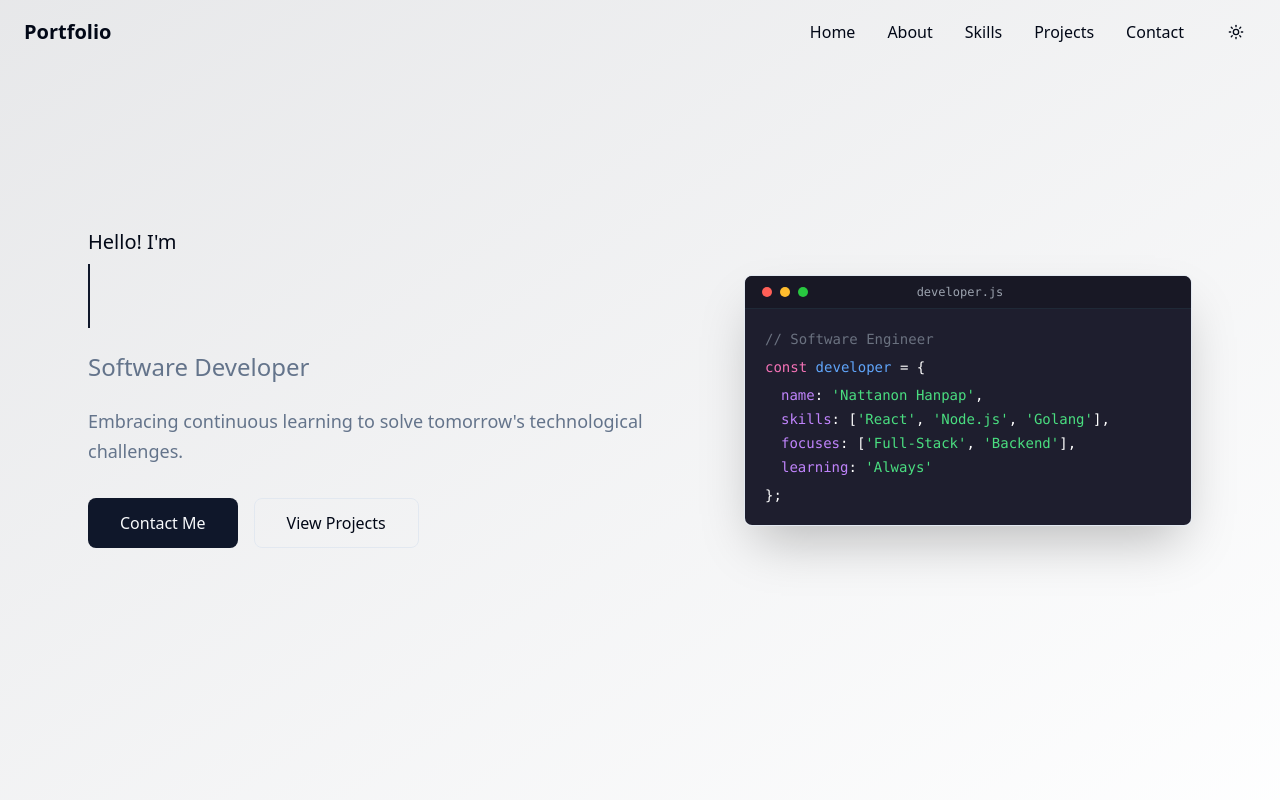
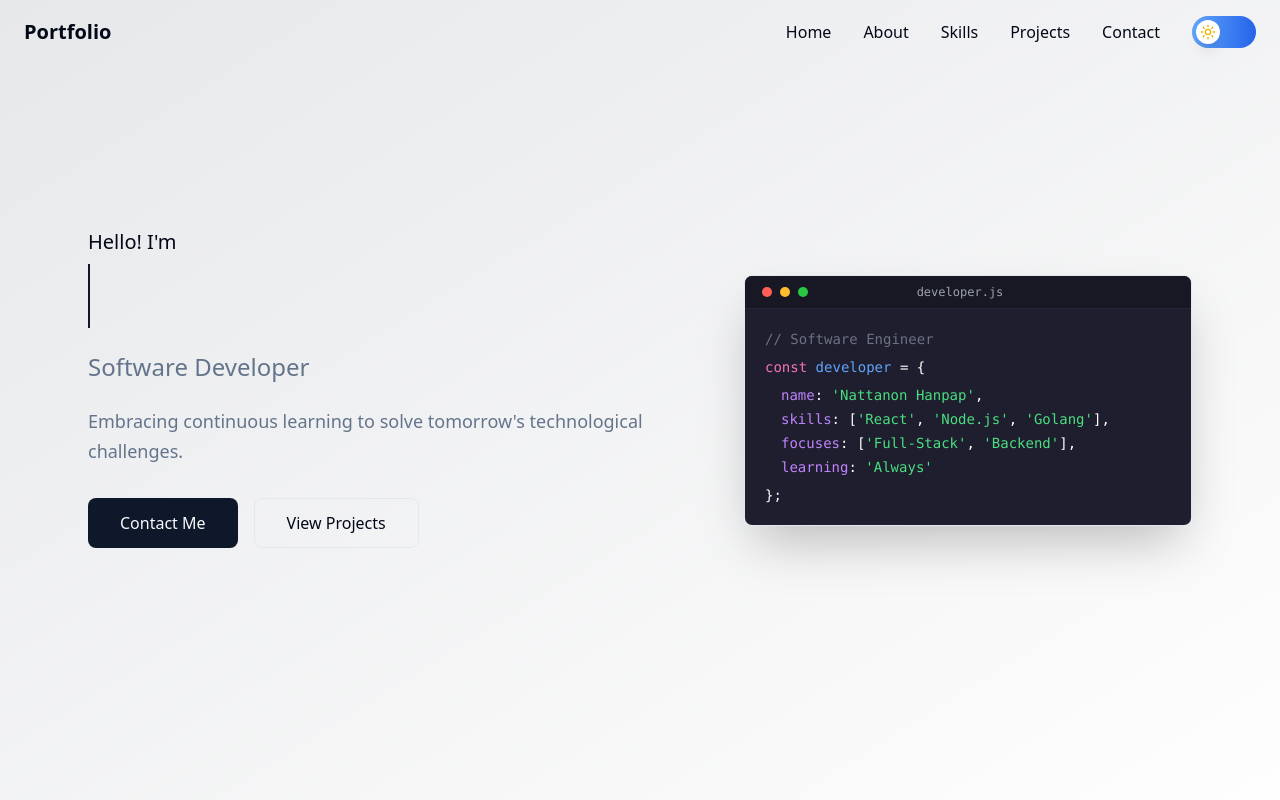
Before and after one commit to Flook2563/portfolio, a React (Vite) app: page / in a window 1280 px wide. Shown: the top 800 px of the page. Built offline with nearby package versions, Linux system fonts and the light colour scheme.

Commit message:
ThemeToggle

```diff
--- a/src/components/theme-toggle.tsx
+++ b/src/components/theme-toggle.tsx
@@ -1,20 +1,39 @@
 import { Moon, Sun } from "lucide-react"
-import { Button } from "@/components/ui/button"
 import { useTheme } from "@/components/providers/theme-provider"
 
 export function ThemeToggle() {
   const { theme, setTheme } = useTheme()
+  const isDark = theme === "dark"
 
   return (
-    <Button
-      variant="ghost"
-      size="icon"
+    <button
       onClick={() => setTheme(theme === "light" ? "dark" : "light")}
-      className="relative h-10 w-10 px-0 hover:bg-accent/50 transition-colors duration-200"
+      className="relative w-16 h-8 rounded-full bg-gray-200 dark:bg-gray-700 transition-colors duration-300 focus:outline-none focus:ring-2 focus:ring-blue-500 focus:ring-offset-2 hover:shadow-lg"
+      aria-label="Toggle theme"
     >
-      <Sun className="h-[1.2rem] w-[1.2rem] rotate-0 scale-100 transition-all dark:-rotate-90 dark:scale-0" />
-      <Moon className="absolute h-[1.2rem] w-[1.2rem] rotate-90 scale-0 transition-all dark:rotate-0 dark:scale-100" />
-      <span className="sr-only">Toggle theme</span>
-    </Button>
+      {/* Track background */}
+      <div className="absolute inset-0 rounded-full bg-gradient-to-r from-blue-400 to-blue-600 dark:from-gray-600 dark:to-gray-800 transition-all duration-300" />
+
+      {/* Slider circle */}
+      <div
+        className={`absolute top-1 w-6 h-6 rounded-full bg-white shadow-lg transition-all duration-300 transform ${
+          isDark ? 'translate-x-8' : 'translate-x-1'
+        }`}
+      >
+        {/* Icons inside the circle */}
+        <div className="flex items-center justify-center w-full h-full">
+          <Sun
+            className={`h-4 w-4 text-yellow-500 transition-all duration-300 ${
+              isDark ? 'opacity-0 scale-0' : 'opacity-100 scale-100'
+            }`}
+          />
+          <Moon
+            className={`absolute h-4 w-4 text-blue-600 transition-all duration-300 ${
+              isDark ? 'opacity-100 scale-100' : 'opacity-0 scale-0'
+            }`}
+          />
+        </div>
+      </div>
+    </button>
   )
 }
```
